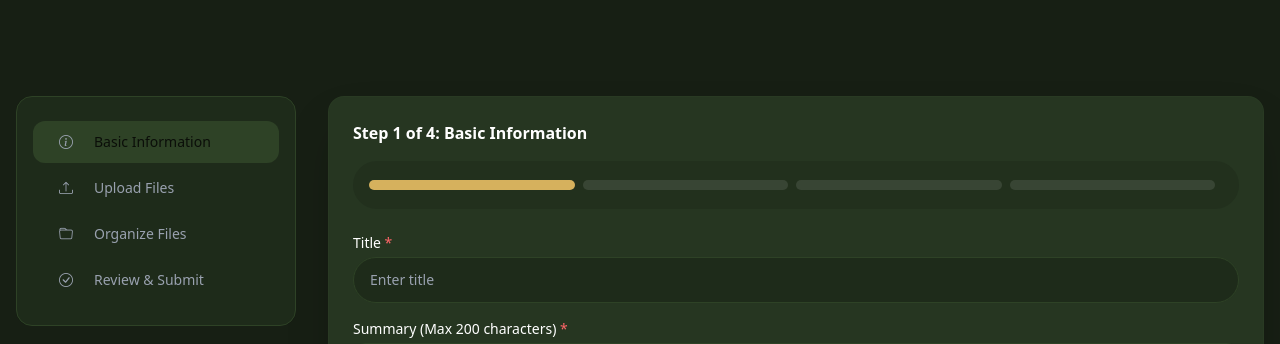
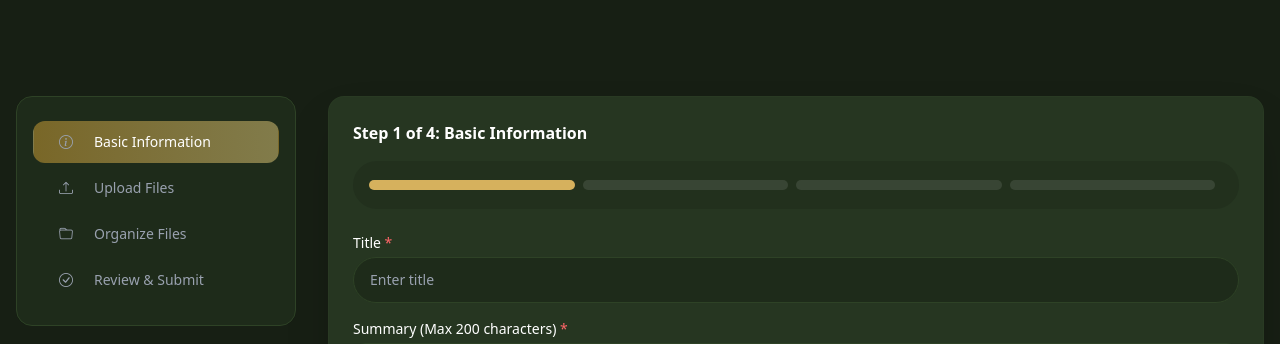
Before and after one commit to zooberryorg/berryllium, a Django app: page /mods/upload/ in a window 1280 px wide. Shown: the part 78-422 px from the top of the page. Run offline with Django 5.2, Linux system fonts and the light colour scheme; parts of the project's set-up code (start-up, migrations or seed data) failed here and were passed over; some libraries are stand-ins or nearby versions.

Commit message:
Update active navigation to gold color

```diff
--- a/berryllium/mods/static/mods/js/navigation_state.js
+++ b/berryllium/mods/static/mods/js/navigation_state.js
@@ -6,9 +6,9 @@ function navigationState({currentIndex = 1} = {}) {
             navLinks.forEach((link, idx) => {
                 console.log(`Updating nav link ${idx + 1}: currentIndex=${this.currentIndex}: text=${link.textContent.trim()}`);
             if (idx == this.currentIndex ) {
-                link.classList.add('bg-pine-300', 'text-pine-900');
+                link.classList.add('text-white', 'bg-gradient-to-r', 'from-gold-500/50', 'to-gold-300/50', 'border-gold-300/30');
             } else {
-                link.classList.remove('bg-pine-300', 'text-pine-900');
+                link.classList.remove('text-white', 'bg-gradient-to-r', 'from-gold-500/50', 'to-gold-300/50', 'border-gold-300/30');
             }
         });
         }
--- a/berryllium/shared/static/shared/css/be.css
+++ b/berryllium/shared/static/shared/css/be.css
@@ -1104,6 +1104,13 @@
     --tw-gradient-from: var(--color-gold-500);
     --tw-gradient-stops: var(--tw-gradient-via-stops, var(--tw-gradient-position), var(--tw-gradient-from) var(--tw-gradient-from-position), var(--tw-gradient-to) var(--tw-gradient-to-position));
   }
+  .from-gold-500\/50 {
+    --tw-gradient-from: color-mix(in srgb, #d4a435 50%, transparent);
+    @supports (color: color-mix(in lab, red, red)) {
+      --tw-gradient-from: color-mix(in oklab, var(--color-gold-500) 50%, transparent);
+    }
+    --tw-gradient-stops: var(--tw-gradient-via-stops, var(--tw-gradient-position), var(--tw-gradient-from) var(--tw-gradient-from-position), var(--tw-gradient-to) var(--tw-gradient-to-position));
+  }
   .from-pine-800 {
     --tw-gradient-from: var(--color-pine-800);
     --tw-gradient-stops: var(--tw-gradient-via-stops, var(--tw-gradient-position), var(--tw-gradient-from) var(--tw-gradient-from-position), var(--tw-gradient-to) var(--tw-gradient-to-position));
@@ -1117,6 +1124,13 @@
   }
   .to-gold-300 {
     --tw-gradient-to: var(--color-gold-300);
+    --tw-gradient-stops: var(--tw-gradient-via-stops, var(--tw-gradient-position), var(--tw-gradient-from) var(--tw-gradient-from-position), var(--tw-gradient-to) var(--tw-gradient-to-position));
+  }
+  .to-gold-300\/50 {
+    --tw-gradient-to: color-mix(in srgb, #e5cd7b 50%, transparent);
+    @supports (color: color-mix(in lab, red, red)) {
+      --tw-gradient-to: color-mix(in oklab, var(--color-gold-300) 50%, transparent);
+    }
     --tw-gradient-stops: var(--tw-gradient-via-stops, var(--tw-gradient-position), var(--tw-gradient-from) var(--tw-gradient-from-position), var(--tw-gradient-to) var(--tw-gradient-to-position));
   }
   .to-gold-400 {
```
